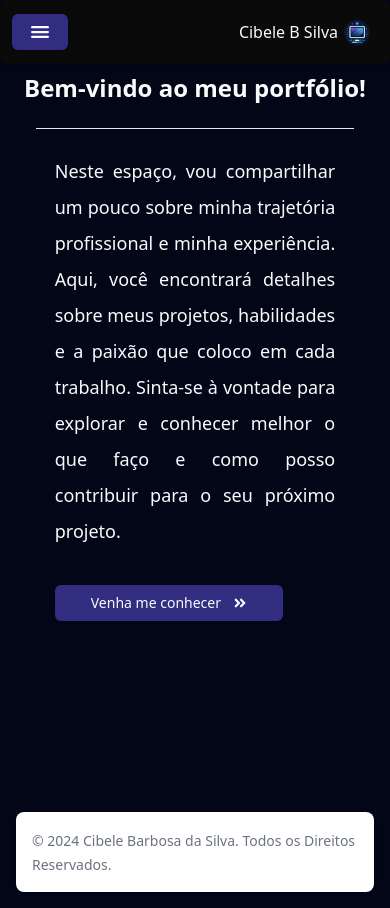
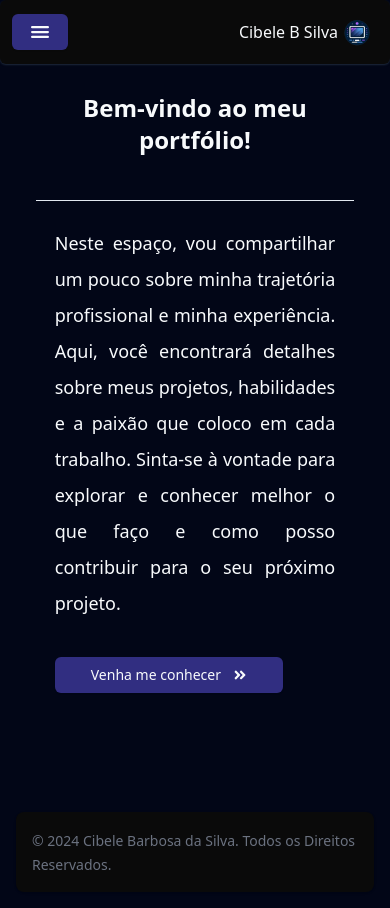
Before and after one commit to cibelebarbosa/portfolio, a React (Vite) app: page / in a window 390 px wide. Built offline with nearby package versions, Linux system fonts and the light colour scheme.

Commit message:
feat? correções

```diff
--- a/src/components/custom/appbarcustom.tsx
+++ b/src/components/custom/appbarcustom.tsx
@@ -32,7 +32,7 @@ export function AppBarCustom({ setMenuItem }: Props) {
           </Avatar>
           <div className="text-lg font-semibold self-center">Cibele Silva</div>
         </Menubar>
-        <Menubar className="bg-neutral-950 text-slate-50 border-none mb-3">
+        <Menubar className="shadow-sm shadow-slate-800 bg-neutral-950 text-slate-50 border-none mb-3">
           <MenubarMenu>
             <MenubarTrigger
               onClick={() => setMenuItem(MenuTypes.inicio)}
@@ -69,7 +69,7 @@ export function AppBarCustom({ setMenuItem }: Props) {
       </section>
 
       <section className="block sm:hidden ">
-        <Menubar className="bg-neutral-950 text-slate-50 border-none py-8 px-3">
+        <Menubar className="shadow-sm shadow-slate-800 bg-neutral-950 text-slate-50 border-none py-8 px-3">
           <DropdownMenu>
             <DropdownMenuTrigger asChild>
               <Button variant="secondary">
--- a/src/components/custom/footercustom.tsx
+++ b/src/components/custom/footercustom.tsx
@@ -1,6 +1,6 @@
 export default function FooterCustom() {
   return (
-    <footer className="bg-white rounded-lg shadow m-4 dark:bg-gray-800">
+    <footer className="bg-neutral-950 text-slate-50 rounded-lg shadow m-4 dark:bg-gray-800">
       <div className="w-full mx-auto max-w-screen-xl p-4 md:flex md:items-center md:justify-between">
         <span className="text-sm text-gray-500 sm:text-center dark:text-gray-400">
           © 2024{" "}
--- a/src/pages/contact.tsx
+++ b/src/pages/contact.tsx
@@ -20,6 +20,7 @@ import { Textarea } from "@/components/ui/textarea";
 import { BsLinkedin } from "react-icons/bs";
 import { FaSquareGithub } from "react-icons/fa6";
 import { CiAt } from "react-icons/ci";
+import { BiLogoGmail } from "react-icons/bi";
 
 export function Contact() {
   return (
@@ -108,6 +109,17 @@ export function Contact() {
                 </p>
               </a>
             </li>
+            <li>
+              <a
+                className="flex space-x-2 sm:space-x-5 cursor-pointer mt-2"
+                href="mailto:cibele.barbosa.silvaa@gmail.com"
+              >
+                <BiLogoGmail size="1.6rem" />
+                <p className="overflow-hidden text-ellipsis whitespace-nowrap">
+                  Gmail: cibele.barbosa.silvaa@gmail.com
+                </p>
+              </a>
+            </li>
           </ol>
         </div>
       </section>
--- a/src/pages/home.tsx
+++ b/src/pages/home.tsx
@@ -10,7 +10,7 @@ type Props = {
 export default function Home({ setMenuItem }: Props) {
   return (
     <>
-      <section className="p-2 scroll-m-20">
+      <section className="p-7 scroll-m-20">
         <h3 className="text-center md:text-left text-2xl font-semibold">
           Bem-vindo ao meu portfólio!
         </h3>
```
